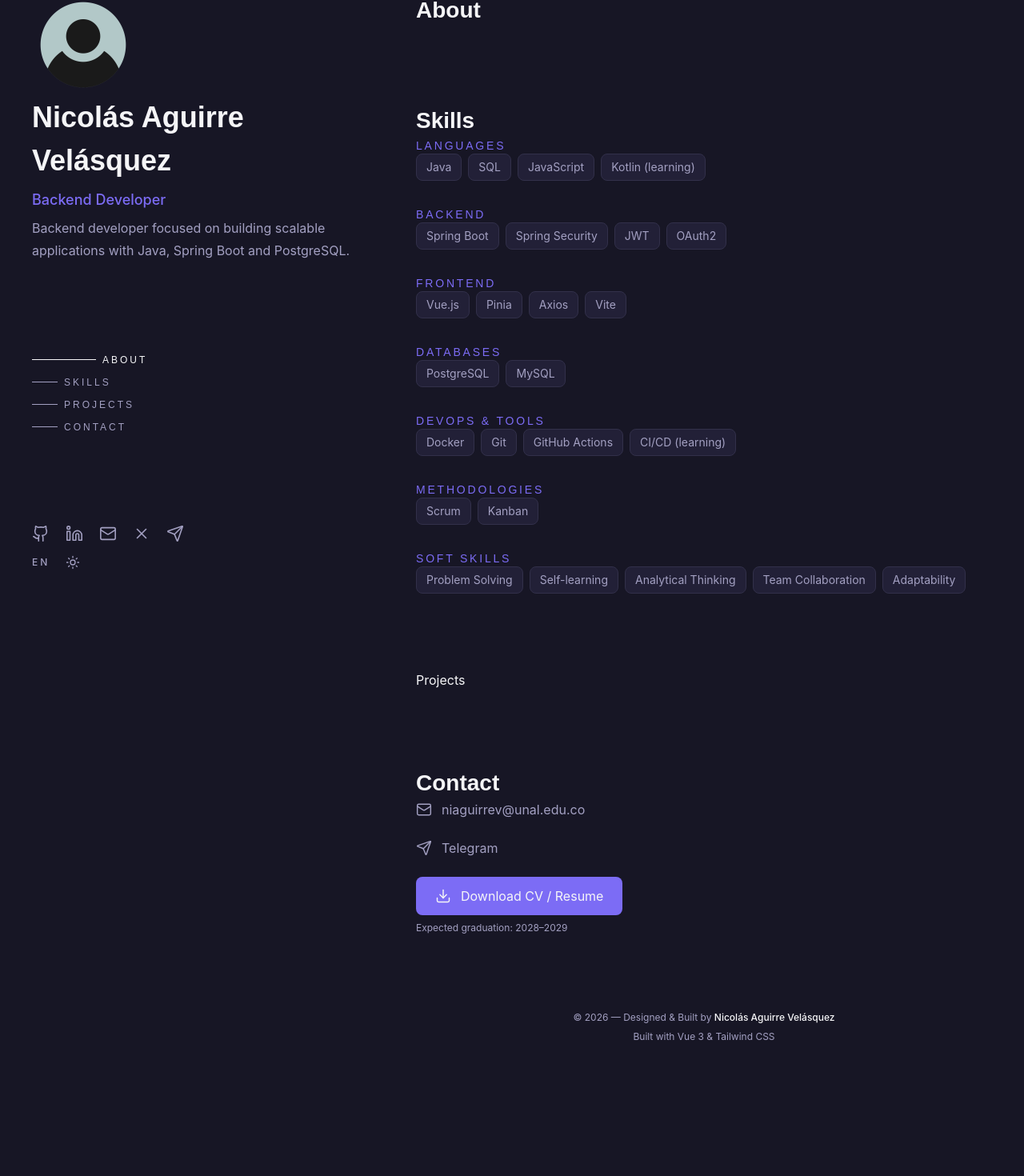
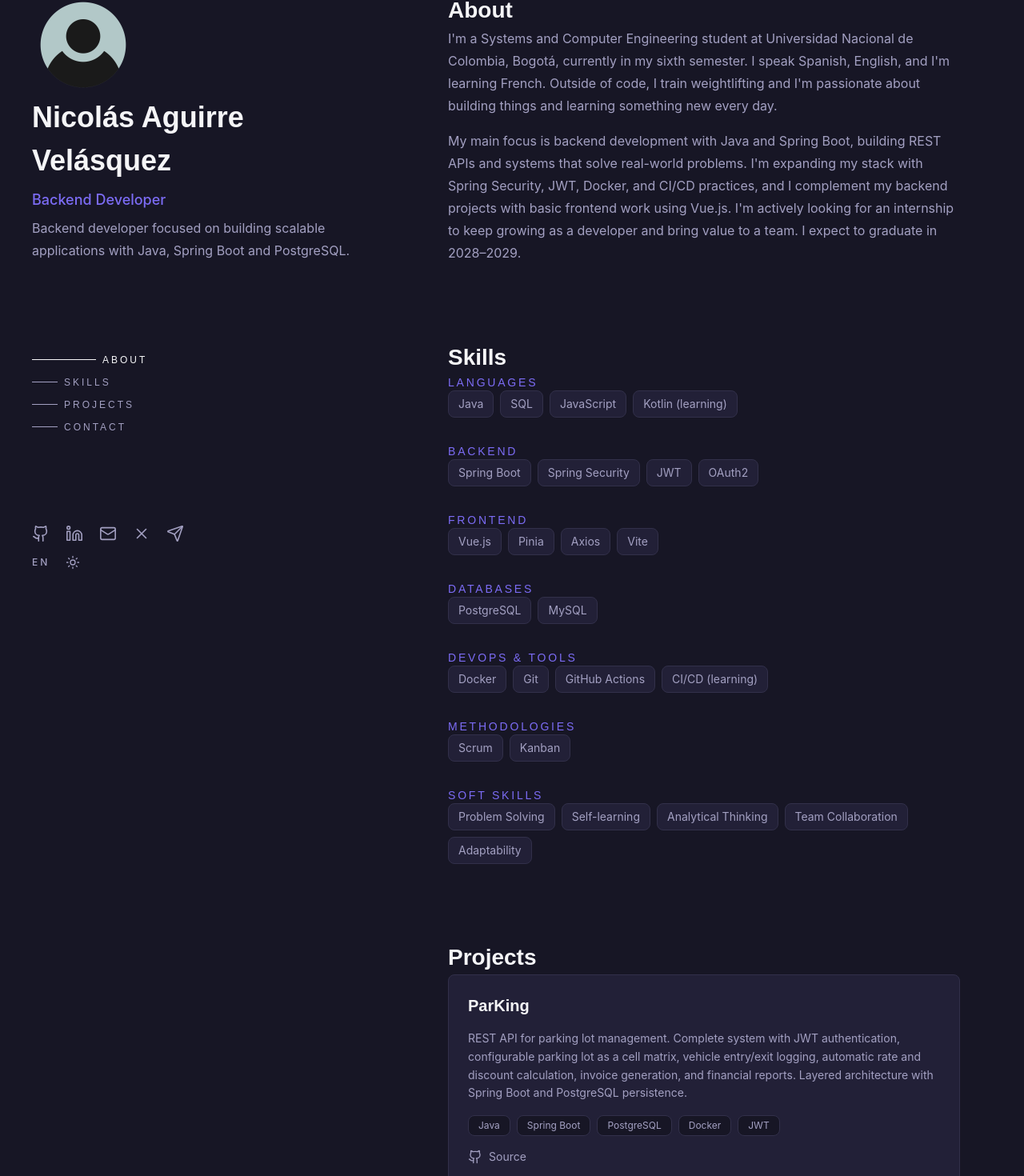
Before and after one commit to nicolasav0/web-portfolio, a Vue app in the folder frontend/: page / in a window 1280 px wide. Shown: the part 48-1518 px from the top of the page at 80% size. Before the commit the page ends 1392 px from the top, so only its background shows below. Built offline with nearby package versions, Linux system fonts and the light colour scheme.

Commit message:
feat(front): implement about, skills, projects, and contact sections

```diff
--- a/frontend/src/components/sections/AboutSection.vue
+++ b/frontend/src/components/sections/AboutSection.vue
@@ -5,8 +5,9 @@ import { about } from '@/data/about'
 <template>
   <section
     id="about"
-    class=""
+    style="scroll-margin-top: 4rem; width: 100%"
   >
+    <div style="width: 100%; max-width: 40rem; margin: 0 auto">
       <h2
         class="font-heading mb-8"
         :style="{
@@ -19,14 +20,18 @@ import { about } from '@/data/about'
       </h2>
 
       <p
-      class="max-w-prose leading-relaxed"
+        v-for="(paragraph, i) in about.paragraphs"
+        :key="i"
+        class="leading-relaxed"
         :style="{
           fontSize: 'var(--text-body-md)',
           color: 'var(--color-text-secondary)',
           lineHeight: 'var(--line-height-relaxed)',
+          marginBottom: i < about.paragraphs.length - 1 ? '1rem' : '0',
         }"
       >
-      {{ about.bio }}
+        {{ paragraph }}
       </p>
+    </div>
   </section>
 </template>
--- a/frontend/src/components/sections/ContactSection.vue
+++ b/frontend/src/components/sections/ContactSection.vue
@@ -6,8 +6,9 @@ import { Mail, Send, Download } from 'lucide-vue-next'
 <template>
   <section
     id="contact"
-    class=""
+    style="scroll-margin-top: 4rem; width: 100%"
   >
+    <div style="width: 100%; max-width: 40rem; margin: 0 auto">
       <h2
         class="font-heading mb-12"
         :style="{
@@ -62,5 +63,6 @@ import { Mail, Send, Download } from 'lucide-vue-next'
         </p>
       </div>
       </div>
+    </div>
   </section>
 </template>
--- a/frontend/src/components/sections/ProjectsSection.vue
+++ b/frontend/src/components/sections/ProjectsSection.vue
@@ -1,8 +1,78 @@
+<script setup>
+import { projects } from '@/data/projects'
+import { Github, ExternalLink } from 'lucide-vue-next'
+</script>
+
 <template>
-  <section
-    id="projects"
-    class=""
-  >
-    <h2>Projects</h2>
+  <section id="projects" style="scroll-margin-top: 4rem; width: 100%">
+    <div style="width: 100%; max-width: 40rem; margin: 0 auto">
+      <h2
+        class="font-heading mb-12"
+        :style="{
+          fontSize: 'var(--text-heading-lg)',
+          fontWeight: 'var(--font-weight-bold)',
+          color: 'var(--color-text-primary)',
+        }"
+      >
+        Projects
+      </h2>
+
+      <div class="flex flex-col gap-6">
+      <div
+        v-for="project in projects"
+        :key="project.id"
+        class="group flex flex-col gap-4 rounded-md p-6 transition-all duration-300 hover:-translate-y-0.5"
+        :style="{
+          backgroundColor: 'var(--color-surface)',
+          border: '1px solid var(--color-border)',
+        }"
+      >
+        <h3
+          class="font-heading text-xl"
+          :style="{
+            color: 'var(--color-text-primary)',
+            fontWeight: 'var(--font-weight-semibold)',
+          }"
+        >
+          {{ project.title }}
+        </h3>
+
+        <p
+          class="text-sm leading-relaxed"
+          :style="{ color: 'var(--color-text-secondary)' }"
+        >
+          {{ project.description }}
+        </p>
+
+        <div class="flex flex-wrap gap-2">
+          <span
+            v-for="tech in project.technologies"
+            :key="tech"
+            class="rounded-md px-3 py-1 text-xs"
+            :style="{
+              backgroundColor: 'var(--color-bg)',
+              color: 'var(--color-text-secondary)',
+              border: '1px solid var(--color-border)',
+            }"
+          >
+            {{ tech }}
+          </span>
+        </div>
+
+        <div class="flex items-center gap-4">
+          <a
+            :href="project.github"
+            target="_blank"
+            rel="noopener noreferrer"
+            class="flex items-center gap-2 text-sm transition-all duration-300 hover:-translate-y-0.5"
+            :style="{ color: 'var(--color-text-secondary)' }"
+          >
+            <Github :size="18" :stroke-width="1.75" />
+            Source
+          </a>
+        </div>
+      </div>
+      </div>
+    </div>
   </section>
 </template>
--- a/frontend/src/components/sections/SkillsSection.vue
+++ b/frontend/src/components/sections/SkillsSection.vue
@@ -5,8 +5,9 @@ import { skills } from '@/data/skills'
 <template>
   <section
     id="skills"
-    class=""
+    style="scroll-margin-top: 4rem; width: 100%"
   >
+    <div style="width: 100%; max-width: 40rem; margin: 0 auto">
       <h2
         class="font-heading mb-12"
         :style="{
@@ -46,5 +47,6 @@ import { skills } from '@/data/skills'
         </div>
       </div>
       </div>
+    </div>
   </section>
 </template>
```
Lines whose indentation alone changed are shown as unchanged.
